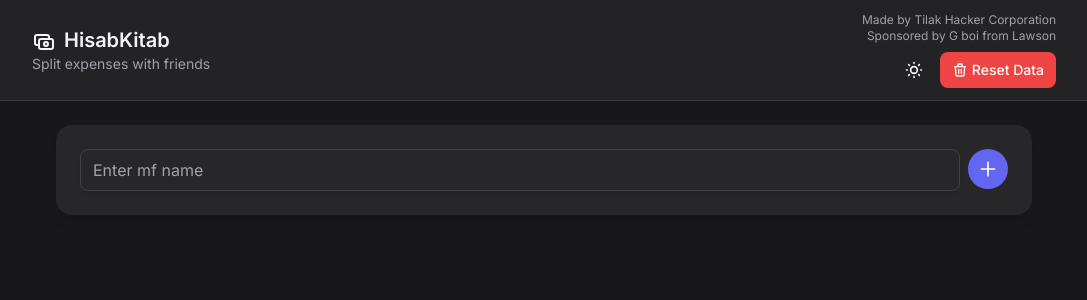
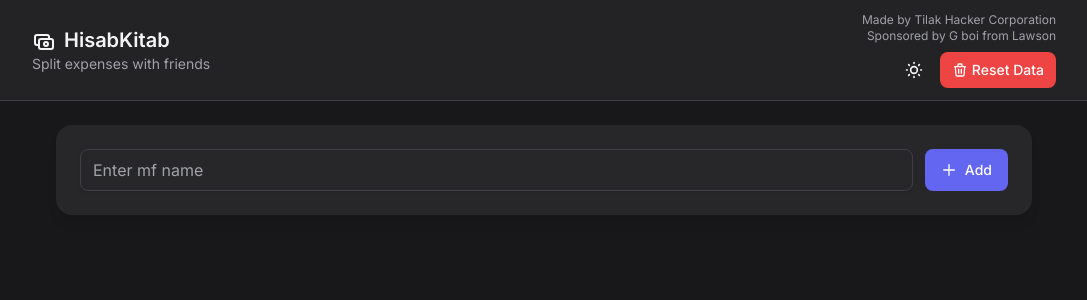
Before and after one commit to rinchhen012/Hisabkitab, a React (Vite) app: page / in a window 1280 px wide. Shown: the top 300 px of the page, without its empty margins (96-1183 px from the left). Built offline with nearby package versions, Linux system fonts and the light colour scheme.

Commit message:
Refactor: Streamline PWA configuration and component styling

```diff
--- a/index.html
+++ b/index.html
@@ -9,40 +9,12 @@
     />
     <link rel="manifest" href="/manifest.json" />
     <link rel="apple-touch-icon" href="public/icons/calculator512.png" />
-
-    <!-- PWA meta tags -->
-    <meta name="theme-color" content="#18181b" />
-    <meta name="description" content="Split expenses with friends easily" />
-    <meta name="format-detection" content="telephone=no" />
-    <meta name="mobile-web-app-capable" content="yes" />
-    <meta name="apple-mobile-web-app-capable" content="yes" />
-    <meta name="apple-mobile-web-app-title" content="HisabKitab" />
     <meta
       name="apple-mobile-web-app-status-bar-style"
       content="black-translucent"
     />
-    <meta
-      name="viewport"
-      content="width=device-width, initial-scale=1.0, maximum-scale=1.0, user-scalable=no, viewport-fit=cover"
-    />
-
-    <!-- Apple Splash Screen -->
-    <link
-      rel="apple-touch-startup-image"
-      media="screen and (device-width: 430px) and (device-height: 932px) and (-webkit-device-pixel-ratio: 3)"
-      href="public/splash/iPhone_14_Pro_Max_portrait.png"
-    />
-    <link
-      rel="apple-touch-startup-image"
-      media="screen and (device-width: 393px) and (device-height: 852px) and (-webkit-device-pixel-ratio: 3)"
-      href="public/splash/iPhone_14_Pro_portrait.png"
-    />
-    <link
-      rel="apple-touch-startup-image"
-      media="screen and (device-width: 428px) and (device-height: 926px) and (-webkit-device-pixel-ratio: 3)"
-      href="public/splash/iPhone_14_Plus__iPhone_13_Pro_Max__iPhone_12_Pro_Max_portrait.png"
-    />
-
+    <meta name="apple-mobile-web-app-capable" content="yes" />
+    <meta name="viewport" content="width=device-width, initial-scale=1.0" />
     <title>HisabKitab</title>
   </head>
   <body>
--- a/src/components/AddExpenseForm.tsx
+++ b/src/components/AddExpenseForm.tsx
@@ -150,12 +150,12 @@ const AddExpenseForm: FC<AddExpenseFormProps> = ({ personId, onSubmit }) => {
     : { icon: '', bg: '' };
 
   return (
-    <form onSubmit={handleSubmit} className="flex items-center justify-center gap-2">
-      <div className="relative w-36">
+    <form onSubmit={handleSubmit} className="flex items-center justify-center gap-4">
+      <div className="relative w-40">
         <select
           value={EXPENSE_CATEGORIES.find(cat => cat.label === selectedCategory)?.id || ''}
           onChange={(e) => handleCategorySelect(e.target.value)}
-          className={`input w-full appearance-none py-2.5 pl-7 pr-6 text-sm ${
+          className={`input w-full appearance-none py-1.5 pl-7 pr-6 text-sm ${
             !selectedCategory ? 'text-surface-400' : ''
           }`}
           required
@@ -198,22 +198,23 @@ const AddExpenseForm: FC<AddExpenseFormProps> = ({ personId, onSubmit }) => {
         value={amount}
         onChange={(e) => setAmount(e.target.value)}
         placeholder="¥ Amount"
-        className="input w-28 py-2.5 text-sm text-surface-100 placeholder:text-surface-400"
+        className="input w-32 py-1.5 text-sm text-surface-100 placeholder:text-surface-400"
         min="0"
         required
       />
       <button
         type="submit"
-        className={`flex h-10 w-10 items-center justify-center rounded-full transition-colors ${
+        className={`flex h-9 items-center gap-1 rounded-lg px-3 text-sm font-medium text-white transition-colors ${
           theme === 'dark'
             ? 'bg-primary-500 hover:bg-primary-600'
             : 'bg-primary-600 hover:bg-primary-700'
         }`}
         title="Add expense"
       >
-        <svg className="h-5 w-5 text-white" fill="none" viewBox="0 0 24 24" stroke="currentColor">
+        <svg className="h-4 w-4" fill="none" viewBox="0 0 24 24" stroke="currentColor">
           <path strokeLinecap="round" strokeLinejoin="round" strokeWidth={2} d="M12 4v16m8-8H4" />
         </svg>
+        Add
       </button>
     </form>
   );
--- a/src/components/AddPersonForm.tsx
+++ b/src/components/AddPersonForm.tsx
@@ -42,7 +42,7 @@ const AddPersonForm: FC<AddPersonFormProps> = ({ onSubmit }) => {
 
   return (
     <div className="space-y-2">
-      <form onSubmit={handleSubmit} className="flex gap-2">
+      <form onSubmit={handleSubmit} className="flex gap-3">
         <div className="flex-1">
           <input
             type="text"
@@ -65,16 +65,17 @@ const AddPersonForm: FC<AddPersonFormProps> = ({ onSubmit }) => {
         </div>
         <button
           type="submit"
-          className={`flex h-10 w-10 items-center justify-center rounded-full transition-colors ${
+          className={`flex items-center gap-2 rounded-lg px-4 py-2.5 text-sm font-medium text-white transition-colors ${
             theme === 'dark'
               ? 'bg-primary-500 hover:bg-primary-600'
               : 'bg-primary-600 hover:bg-primary-700'
           }`}
           title="Add person"
         >
-          <svg className="h-5 w-5 text-white" fill="none" viewBox="0 0 24 24" stroke="currentColor">
+          <svg className="h-4 w-4" fill="none" viewBox="0 0 24 24" stroke="currentColor">
             <path strokeLinecap="round" strokeLinejoin="round" strokeWidth={2} d="M12 4v16m8-8H4" />
           </svg>
+          Add
         </button>
       </form>
     </div>
--- a/src/components/SwipeableExpense.tsx
+++ b/src/components/SwipeableExpense.tsx
@@ -85,35 +85,34 @@ const SwipeableExpense: FC<SwipeableExpenseProps> = ({ expense, onDelete, onEdit
         style={{ x, opacity, background }}
         drag="x"
         dragDirectionLock
-        dragElastic={{ left: 0.7, right: 0.2 }}
+        dragElastic={{ left: 0.7, right: 0.2 }} // More elastic on left swipe
         dragConstraints={{ left: 0, right: 0 }}
         onDragEnd={handleDragEnd}
         whileTap={{ cursor: "grabbing" }}
-        className={`relative z-10 flex items-center justify-between rounded-lg py-2 px-2.5 touch-pan-y sm:py-2.5 sm:px-3 ${
+        className={`relative z-10 flex items-center justify-between rounded-lg py-2.5 px-3 touch-pan-y ${
           theme === 'dark' ? 'bg-surface-800 hover:bg-surface-700/50' : 'bg-white hover:bg-surface-100/50'
         }`}
       >
-        <div className="min-w-0 flex-1 mr-2">
-          <span className={`inline-flex rounded-md px-2 py-1 text-sm font-medium truncate ${categoryTextColor} ${categoryBgColor}`}>
+        <div className="flex items-center gap-2">
+          <span className={`inline-flex rounded-md px-2 py-1 text-sm font-medium ${categoryTextColor} ${categoryBgColor}`}>
             {expense.description}
           </span>
         </div>
-        <div className="flex items-center gap-1 shrink-0">
-          <span className={`whitespace-nowrap text-sm font-medium ${theme === 'dark' ? 'text-surface-100' : 'text-surface-900'}`}>
+        <div className="flex items-center gap-1">
+          <span className={`font-medium ${theme === 'dark' ? 'text-surface-100' : 'text-surface-900'}`}>
             ¥{formatNumber(expense.amount)}
           </span>
-          <div className="flex items-center gap-0.5">
           <button
             onClick={(e) => {
               e.stopPropagation();
               onEdit();
             }}
-              className={`rounded-full p-1 transition-colors hover:bg-primary-500/10 ${
+            className={`rounded-full p-1.5 transition-colors hover:bg-primary-500/10 ${
               theme === 'dark' ? 'text-surface-100' : 'text-surface-900'
             }`}
             title="Edit expense"
           >
-              <svg className="h-3.5 w-3.5" fill="none" viewBox="0 0 24 24" stroke="currentColor">
+            <svg className="h-4 w-4" fill="none" viewBox="0 0 24 24" stroke="currentColor">
               <path strokeLinecap="round" strokeLinejoin="round" strokeWidth={2} d="M15.232 5.232l3.536 3.536m-2.036-5.036a2.5 2.5 0 113.536 3.536L6.5 21.036H3v-3.572L16.732 3.732z" />
             </svg>
           </button>
@@ -122,13 +121,13 @@ const SwipeableExpense: FC<SwipeableExpenseProps> = ({ expense, onDelete, onEdit
               e.stopPropagation();
               onDelete();
             }}
-              className={`rounded-full p-1 transition-colors hover:bg-red-500/10 ${
+            className={`rounded-full p-1.5 transition-colors hover:bg-red-500/10 ${
               theme === 'dark' ? 'text-red-400 hover:text-red-300' : 'text-red-600 hover:text-red-500'
             }`}
             title="Delete expense"
           >
             <svg
-                className="h-3.5 w-3.5"
+              className="h-4 w-4"
               fill="none"
               viewBox="0 0 24 24"
               stroke="currentColor"
@@ -142,7 +141,6 @@ const SwipeableExpense: FC<SwipeableExpenseProps> = ({ expense, onDelete, onEdit
             </svg>
           </button>
         </div>
-        </div>
       </motion.div>
     </div>
   );
--- a/src/index.css
+++ b/src/index.css
@@ -5,62 +5,10 @@
 @layer base {
   html {
     -webkit-tap-highlight-color: transparent;
-    /* Prevent text size adjustment on orientation change */
-    -webkit-text-size-adjust: 100%;
-    /* Improve font rendering */
-    -webkit-font-smoothing: antialiased;
-    -moz-osx-font-smoothing: grayscale;
-    /* Handle safe areas */
-    padding: env(safe-area-inset-top) env(safe-area-inset-right)
-      env(safe-area-inset-bottom) env(safe-area-inset-left);
   }
 
-  /* Hide scrollbars while keeping scroll functionality */
-  * {
-    scrollbar-width: none; /* Firefox */
-    -ms-overflow-style: none; /* IE and Edge */
-  }
-
-  /* Hide WebKit scrollbars */
-  ::-webkit-scrollbar {
-    display: none;
-  }
-
-  /* For iOS momentum scrolling */
-  body,
-  .scroll-container {
-    -webkit-overflow-scrolling: touch;
-  }
-
-  /* Disable pull-to-refresh on mobile */
   body {
-    overscroll-behavior-y: none;
     @apply antialiased;
-  }
-
-  /* Prevent text selection */
-  * {
-    -webkit-touch-callout: none;
-    -webkit-user-select: none;
-    user-select: none;
-  }
-
-  /* Allow text selection in inputs and textareas */
-  input,
-  textarea {
-    -webkit-user-select: text;
-    user-select: text;
-  }
-
-  /* Safe area utilities */
-  .mx-safe {
-    margin-left: max(1rem, env(safe-area-inset-left));
-    margin-right: max(1rem, env(safe-area-inset-right));
-  }
-
-  .px-safe {
-    padding-left: max(1rem, env(safe-area-inset-left));
-    padding-right: max(1rem, env(safe-area-inset-right));
   }
 
   .dark body {
```
Also changed, not shown: public/manifest.json. Lines whose indentation alone changed are shown as unchanged.
